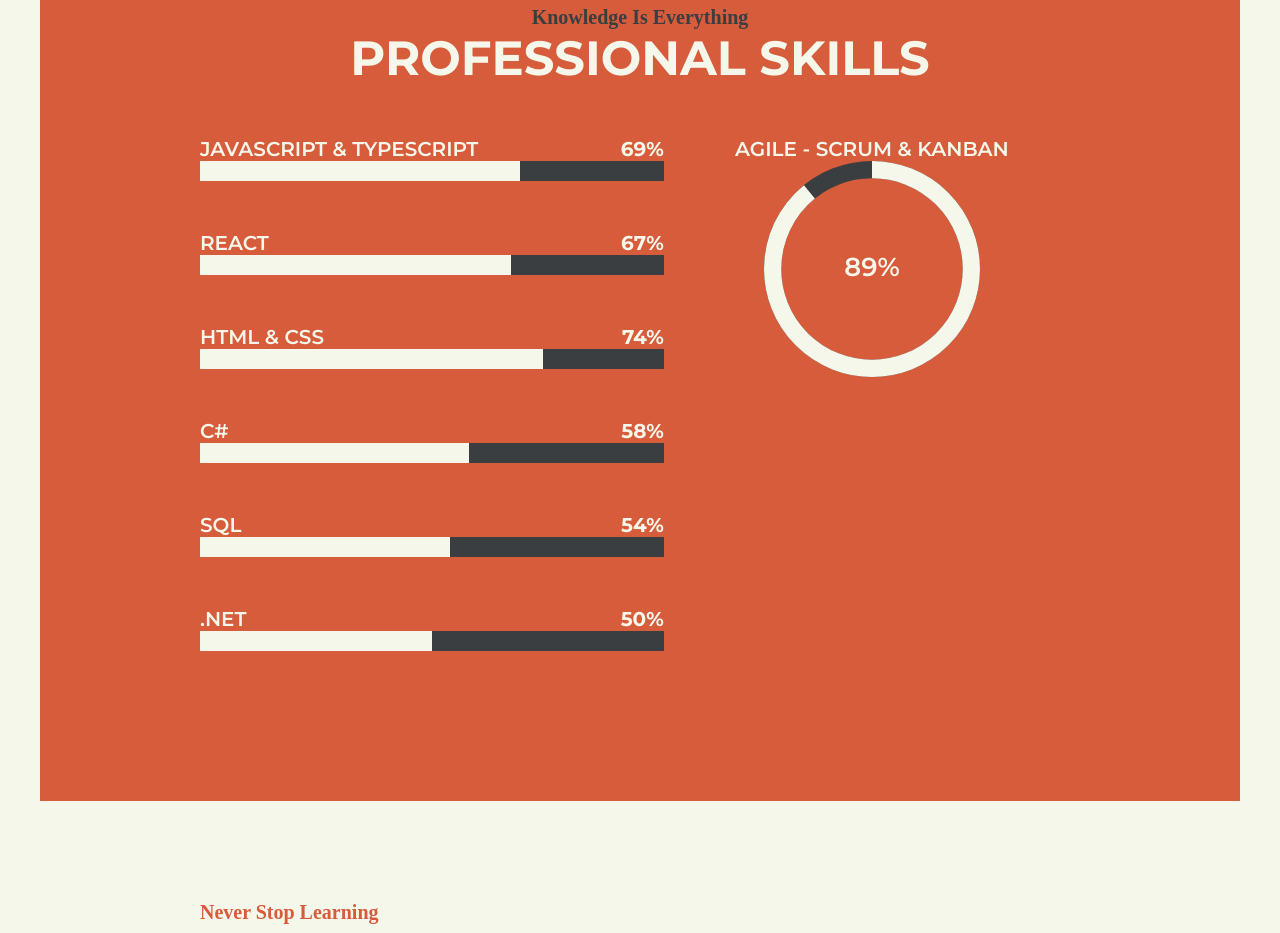
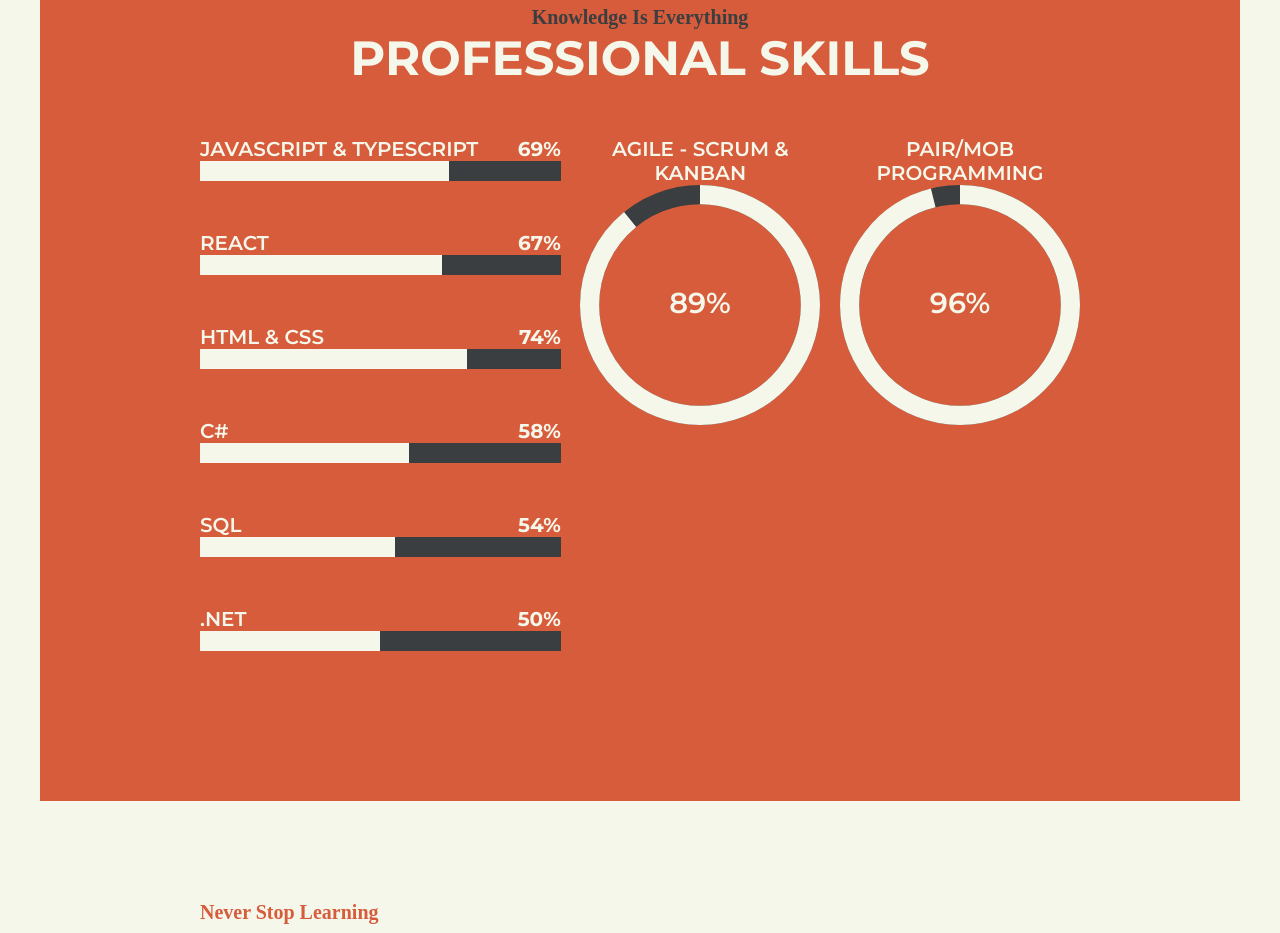
Before and after one commit to Tyreece-Jay/portfolio, a React (Create React App) app: page / in a window 1280 px wide. Shown: the part 1380-2313 px from the top of the page. Built offline with nearby package versions, Linux system fonts and the light colour scheme.

Commit message:
Added another skill

```diff
--- a/src/app.styles.css
+++ b/src/app.styles.css
@@ -170,18 +170,25 @@ html{
   justify-self: stretch;
 }
 
+.SkillCircles {
+  grid-area: skillcircles;
+  display: grid;
+  grid-template-areas:
+  "skillname skillpercentage"
+  "progressbar progressbar";
+  align-items: flex-start;
+  justify-items: flex-end;
+}
+
 .SkillCircle {
-  grid-area: skillcircles;
-  display: flex;
-  flex-direction: column;
-  height: 30vh;
-  align-items: center;
+  width: 30vh;
 }
 
 .SkillCircle h4 {
   font-size: calc(20px);
   color: #F6F7EB;
   margin: 0;
+  text-align: center;
 }
 
 .CircularProgressbar .CircularProgressbar-path {
--- a/src/components/skillpercentage.ts
+++ b/src/components/skillpercentage.ts
@@ -5,5 +5,6 @@ export const enum SkillPercentage {
   CSharp = "58",
   Sql = "54",
   DotNet = "50",
-  Agile = "89"
+  Agile = "89",
+  Programming = "96"
 }
--- a/src/components/skills.tsx
+++ b/src/components/skills.tsx
@@ -7,7 +7,7 @@ export default function Skills() {
   return <div className="Skills">
     <h3 className="Skills-headline">Knowledge Is Everything</h3>
     <h3 className="Skills-title">PROFESSIONAL SKILLS</h3>
-    <div className='SkillsBars'>
+    <div className='SkillBars'>
       {Skill("javascript & typescript", SkillPercentage.JavascriptAndTypescript)}
       {Skill("react", SkillPercentage.React)}
       {Skill("html & css", SkillPercentage.HtmlAndCss)}
@@ -15,9 +15,15 @@ export default function Skills() {
       {Skill("sql", SkillPercentage.Sql)}
       {Skill(".net", SkillPercentage.DotNet)}
     </div>
+    <div className="SkillCircles">
     <div className="SkillCircle" aria-label="agile - scrum & kanban">
       <h4 className="Skill-name">AGILE - SCRUM & KANBAN</h4>
       <CircularProgressbar value={+SkillPercentage.Agile} text={`${SkillPercentage.Agile}%`} />
     </div>
+    <div className="SkillCircle" aria-label="pair/mob programming">
+      <h4 className="Skill-name">PAIR/MOB PROGRAMMING</h4>
+      <CircularProgressbar value={+SkillPercentage.Programming} text={`${SkillPercentage.Programming}%`} />
+    </div>
+    </div>
   </div>;
 }
--- a/src/specs/app.steps.ts
+++ b/src/specs/app.steps.ts
@@ -70,6 +70,10 @@ export async function dot_net() {
 
 export async function agile() {
   expectSkill("agile - scrum & kanban", SkillPercentage.Agile)
+};
+
+export async function programming() {
+  expectSkill("pair/mob programming", SkillPercentage.Programming)
 };
 
 export async function experience_and_education_headline() {
```
Also changed, not shown: 1 other file (tests, documents, lock files or other folders).
